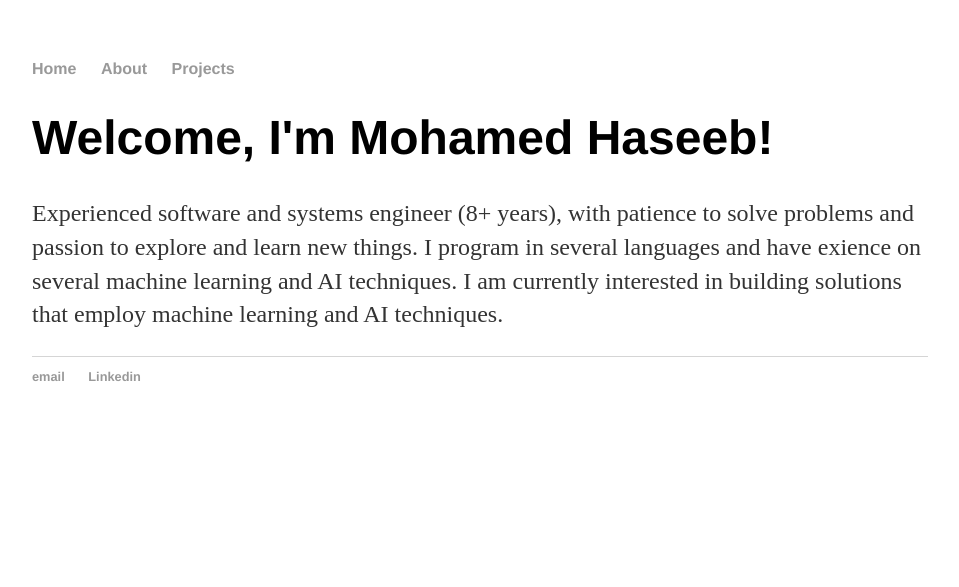
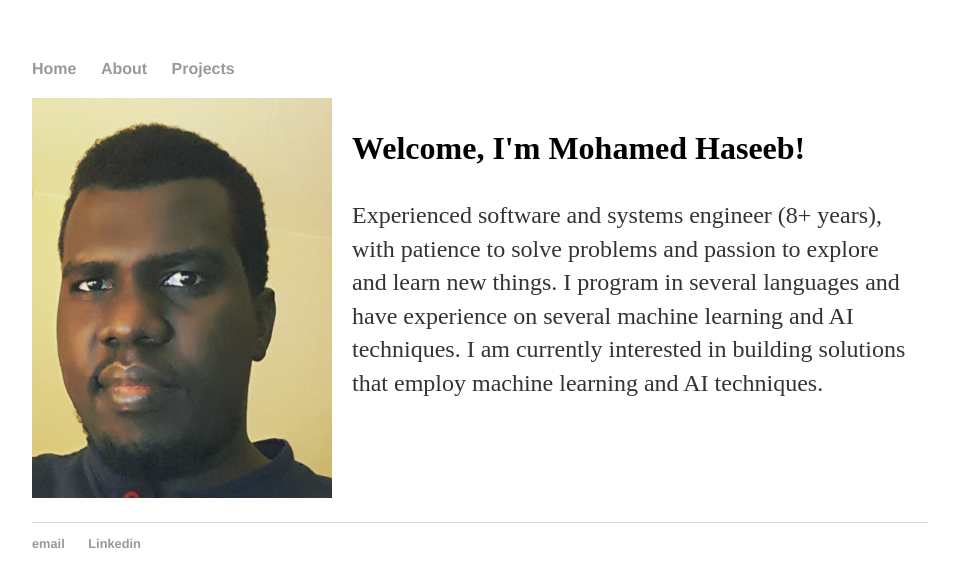
Before and after one commit to mohaseeb/mohaseeb.github.io, a Jekyll site: the page built from index.html, in a window 1280 px wide. Shown: the top 587 px of the page, without its empty margins (160-1119 px from the left). Built offline with Jekyll 4.4.1, drawn with Linux system fonts in a browser that asks for light colours.

Commit message:
projects layout + profile image

```diff
--- a/css/main.css
+++ b/css/main.css
@@ -42,3 +42,32 @@
 ul.posts li {
     list-style: none;
 }
+
+span.tags {
+    color:black;
+    background-color:aqua;
+    -moz-border-radius: 3px;
+    border-radius: 3px; /* standards-compliant: (IE) */
+    font-size: 0.9em;
+}
+
+.post-container {
+    margin: 20px 20px 0 0;
+    overflow: auto
+}
+.post-thumb {
+    float: left
+}
+.post-thumb img {
+    display: inline;
+    width: 300px;
+    height: 400px;
+    margin: 0 0 20px 0;
+}
+.post-content {
+    margin-left: 320px
+}
+.post-title {
+    font-weight: bold;
+    font-size: 200%
+}
--- a/index.html
+++ b/index.html
@@ -2,9 +2,28 @@
 layout: default
 title: Mohamed Haseeb
 ---
-<div class="blurb">
-    <h1>Welcome, I'm Mohamed Haseeb!</h1>
-    <p>Experienced software and systems engineer (8+ years), with patience to solve problems and passion to explore and
-        learn new things. I program in several languages and have exience on several machine learning and AI techniques.
-        I am currently interested in building solutions that employ machine learning and AI techniques.</p>
-</div><!-- /.blurb -->
+
+
+<!--<div class="blurb">-->
+    <!--<h1>Welcome, I'm Mohamed Haseeb!</h1>-->
+    <!--<img src="images/profile.jpg " width="20%"/>-->
+    <!--<div>-->
+        <!--<p>-->
+            <!--Experienced software and systems engineer (8+ years), with patience to solve problems and passion to explore-->
+            <!--and learn new things. I program in several languages and have experience on several machine learning and AI-->
+            <!--techniques. I am currently interested in building solutions that employ machine learning and AI-->
+            <!--techniques.-->
+        <!--</p>-->
+    <!--</div>-->
+<!--</div>&lt;!&ndash; /.blurb &ndash;&gt;-->
+
+<div class="post-container">
+    <div class="post-thumb"><img src="images/profile.jpg " /></div>
+    <div class="post-content">
+        <h3 class="post-title">Welcome, I'm Mohamed Haseeb!</h3>
+        <p>Experienced software and systems engineer (8+ years), with patience to solve problems and passion to explore
+            and learn new things. I program in several languages and have experience on several machine learning and AI
+            techniques. I am currently interested in building solutions that employ machine learning and AI
+            techniques.</p>
+    </div>
+</div>
```
Also changed, not shown: projects/index.md (+22 -1 lines), images/profile.jpg (added).
